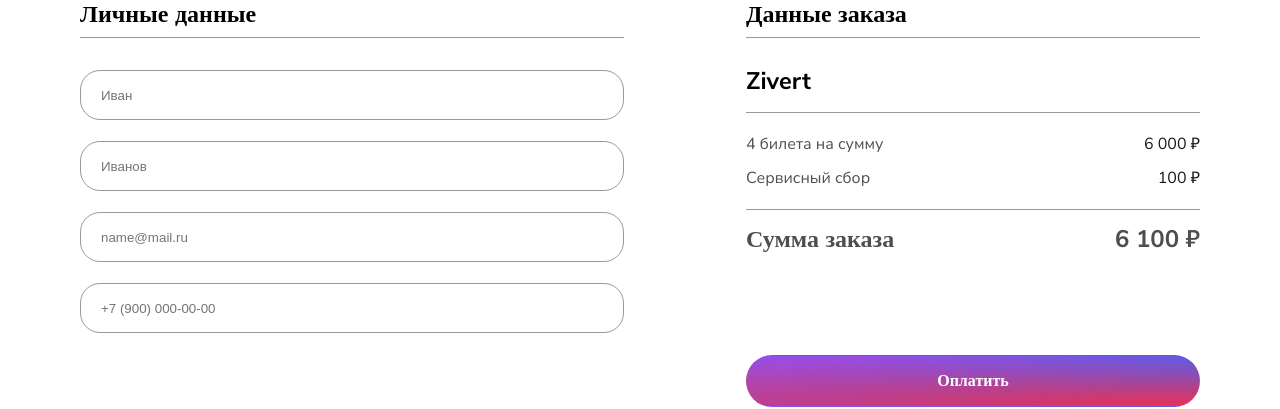
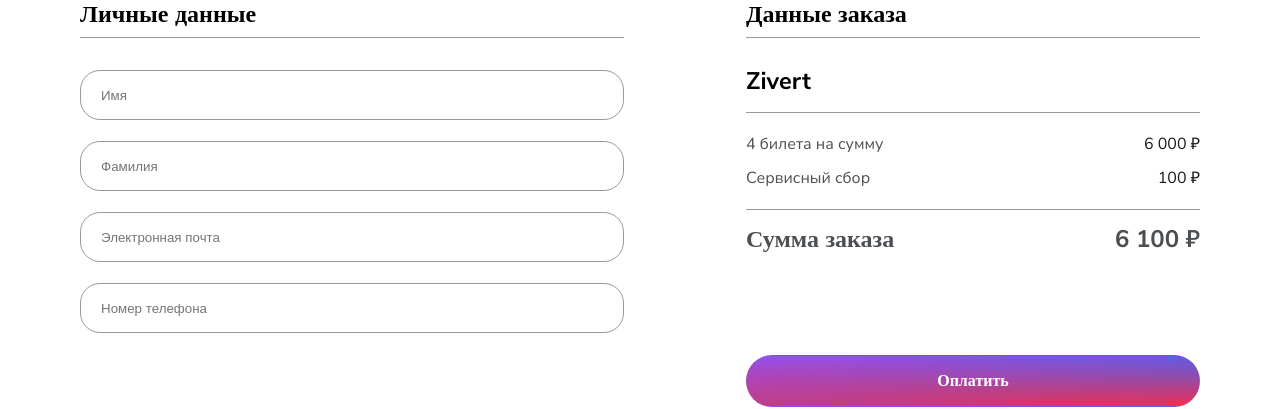
Before and after one commit to by-the-ticket-take-the-ride/frontend, a React (Create React App) app: page /order in a window 1280 px wide. Shown: the part 2699-3108 px from the top of the page. Built offline with nearby package versions, Linux system fonts and the light colour scheme.

Commit message:
feat: добавила галочку в инпут когда все данные корректны

```diff
--- a/src/components/OrderForm/OrderForm.css
+++ b/src/components/OrderForm/OrderForm.css
@@ -37,13 +37,16 @@
   flex-direction: column;
 }
 
+.personal-details__input {
+  margin-bottom: 21px;
+}
+
 .personal-details__input-item {
   width: 100%;
   height: 46px;
   border-radius: 20px;
   border: 1px #9A9A9A solid;
   padding-left: 20px;
-  margin-bottom: 21px;
   width: 520px;
 }
 
@@ -53,7 +56,24 @@
   box-shadow: 2px 2px 12px 1px #00000024;
 }
 
+.personal-details__input-item-error:invalid {
+  border: 1px #EA3057 solid;
+}
+
+.personal-details__input-item-success:valid {
+  border: 1px #8B52F6 solid;
+}
+
+.personal-details__input-item-success-icon {
+  position: absolute;
+  transform: translateX(-200%) translateY(138%);
+}
+
 .personal-details__input-error {
+  font-family: 'Nunito Sans';
+  font-weight: 400;
+  font-size: 16px;
+  line-height: 22px;
   color: #EA3057;
 }
 
--- a/src/components/OrderForm/OrderForm.jsx
+++ b/src/components/OrderForm/OrderForm.jsx
@@ -2,6 +2,7 @@
 import './OrderForm.css';
 import Button from "../Buttons/Button/Button";
 import { useFormWithValidation } from "../../utils/useFormWithValidation";
+import tick from '../../assets/images/tick.svg';
 
 function OrderForm() {
   const { values, errors, isValid, handleChange } = useFormWithValidation();
@@ -15,11 +16,11 @@
           <form className="personal-details__form">
             <div className="personal-details__input">
               <input
-                className="personal-details__input-item"
+                className={`personal-details__input-item ${errors.name ? "personal-details__input-item-error" : (values.name ? "personal-details__input-item-success" : "")}`}
                 type="text"
                 name="name"
                 id="name"
-                placeholder="Иван"
+                placeholder="Имя"
                 minLength='2'
                 maxLength='64'
                 pattern="/^[a-zA-Zа-яА-Я\s-]*$"
@@ -27,15 +28,18 @@
                 value={values.name || ''}
                 required
               />
+              {values.name && !errors.name && (
+                <img className="personal-details__input-item-success-icon" src={tick} alt="Галочка успеха"/>
+              )}
               <span className="personal-details__input-error">{errors.name}</span>
             </div>
             <div className="personal-details__input">
               <input
-                className="personal-details__input-item"
+                className={`personal-details__input-item ${errors.surname ? "personal-details__input-item-error" : (values.surname ? "personal-details__input-item-success" : "")}`}
                 type="text"
                 name="surname"
                 id="surname"
-                placeholder="Иванов"
+                placeholder="Фамилия"
                 minLength='2'
                 maxLength='64'
                 pattern="/^[a-zA-Zа-яА-Я\s-]*$"
@@ -43,15 +47,18 @@
                 value={values.surname || ''}
                 required
               />
+              {values.surname && !errors.surname && (
+                <img className="personal-details__input-item-success-icon" src={tick} alt="Галочка успеха"/>
+              )}
               <span className="personal-details__input-error">{errors.surname}</span>
             </div>
             <div className="personal-details__input">
               <input
-                className="personal-details__input-item"
+                className={`personal-details__input-item ${errors.email ? "personal-details__input-item-error" : (values.email ? "personal-details__input-item-success" : "")}`}
                 type="email"
                 name="email"
                 id="email"
-                placeholder="name@mail.ru"
+                placeholder="Электронная почта"
                 minLength='2'
                 maxLength='64'
                 pattern='[a-zA-Z0-9.-_]{1,}@[a-zA-Z.-]{2,}[.]{1}[a-zA-Z]{2,}'
@@ -59,19 +66,25 @@
                 onChange={handleChange}
                 required
               />
+              {values.email && !errors.email && (
+                <img className="personal-details__input-item-success-icon" src={tick} alt="Галочка успеха"/>
+              )}
               <span className="personal-details__input-error">{errors.email}</span>
             </div>
             <div className="personal-details__input">
               <input
-                className="personal-details__input-item"
+                className={`personal-details__input-item ${errors.tel ? "personal-details__input-item-error" : (values.tel ? "personal-details__input-item-success" : "")}`}
                 type="tel"
                 name="tel"
                 id="tel"
-                placeholder="+7 (900) 000-00-00"
+                placeholder="Номер телефона"
                 value={values.tel || ""}
                 onChange={handleChange}
                 required
               />
+              {values.tel && !errors.tel && (
+                <img className="personal-details__input-item-success-icon" src={tick} alt="Галочка успеха"/>
+              )}
               <span className="personal-details__input-error">{errors.tel}</span>
             </div>
           </form>
```
Also changed, not shown: src/assets/images/tick.svg (added).
